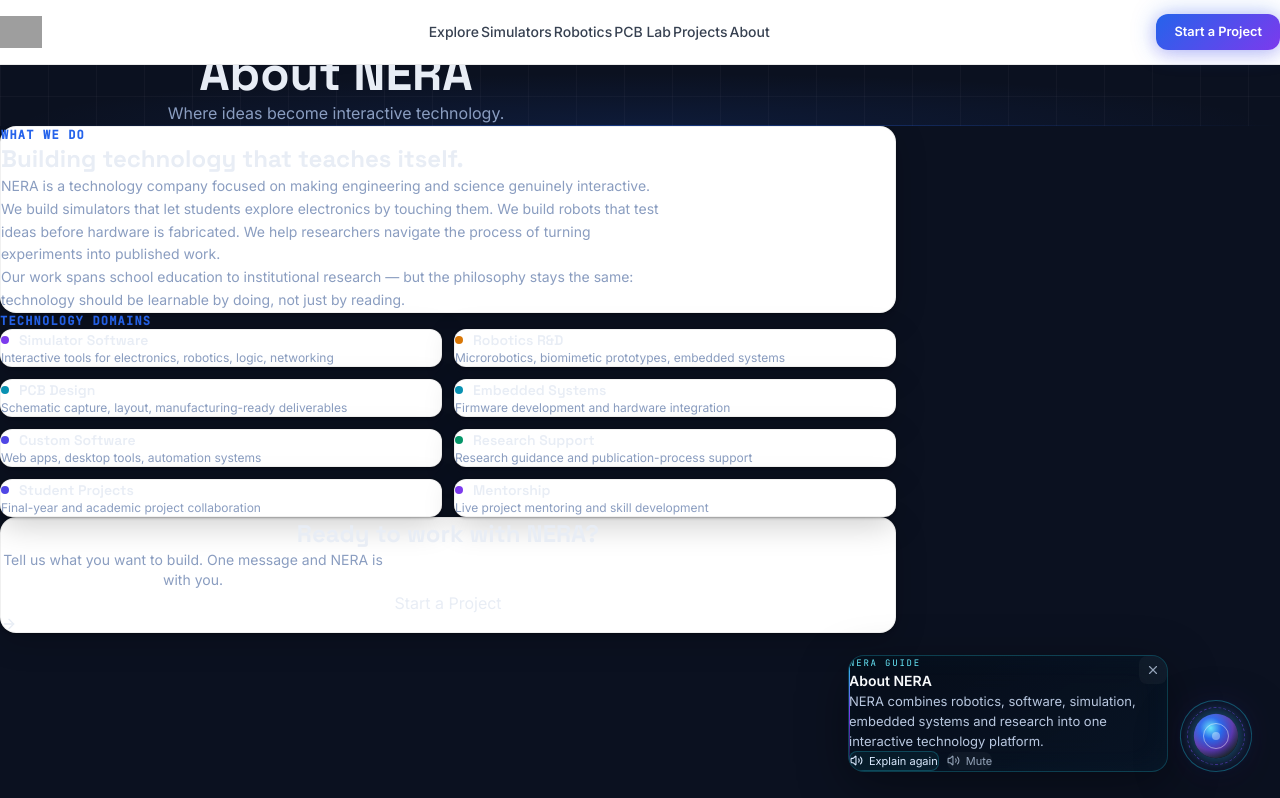
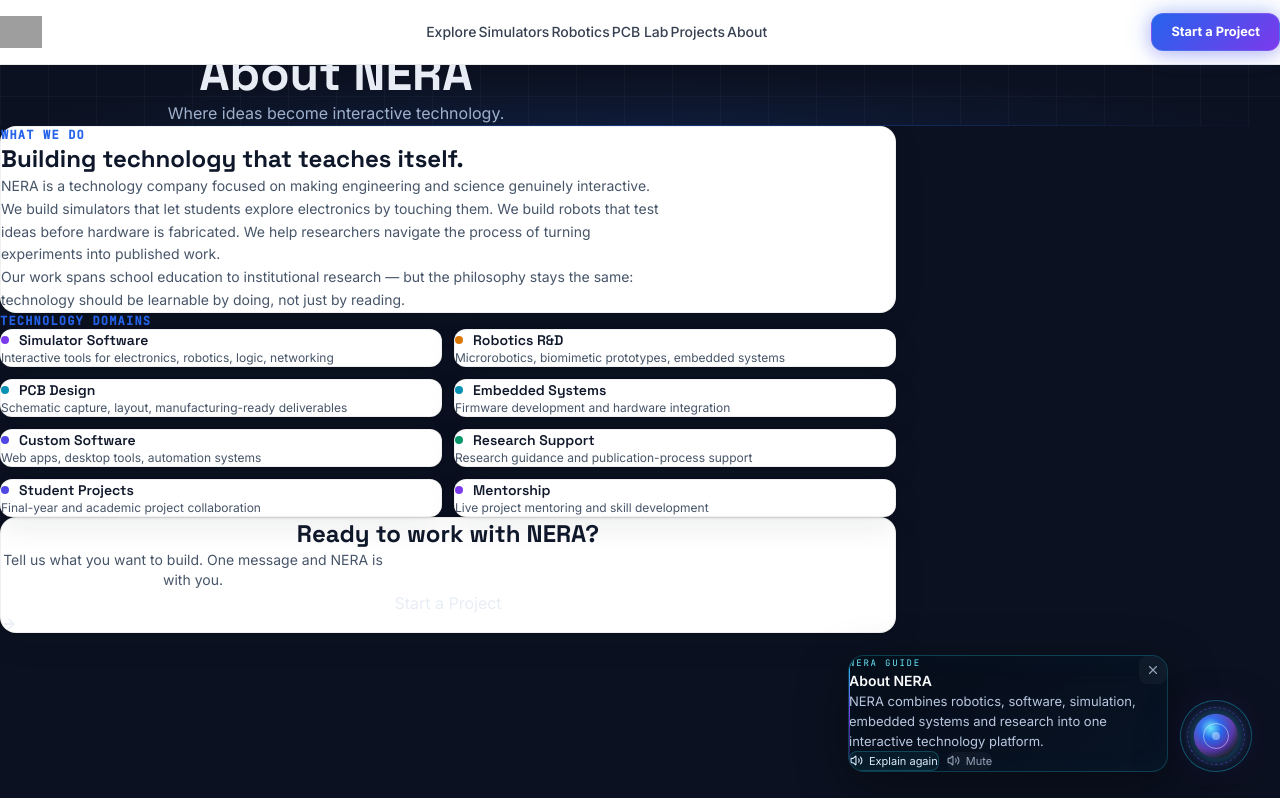
Before and after one commit to Bhakti-e/NERA, a Next.js app: page /about in a window 1280 px wide. Shown: the top 798 px of the page. Built offline with nearby package versions, Linux system fonts and the light colour scheme; grey boxes are pictures that could not be loaded.

Commit message:
Fix light-surface text contrast across NERA UI

```diff
--- a/app/globals.css
+++ b/app/globals.css
@@ -1,348 +1,38 @@
 @import "tailwindcss";
 
-/* ═══════════════════════════════════════════════════════
-   NERA DESIGN SYSTEM — Dark Futuristic Engineering Lab
-   Navbar: always white (logo has white bg)
-   Body: deep navy / near-black
-   Accents: blue, purple, cyan, amber
-═══════════════════════════════════════════════════════ */
 :root {
-  /* ── Core surfaces ── */
-  --bg:          #070b14;   /* deepest background */
-  --bg-2:        #0b1120;   /* section surfaces */
-  --bg-3:        #0f1729;   /* elevated panels */
-  --bg-4:        #141f35;   /* cards */
-  --bg-5:        #1a2845;   /* hover state */
-  --bg-glass:    rgba(11,17,32,0.8);
+  --bg:#070b14;--bg-2:#0b1120;--bg-3:#0f1729;--bg-4:#141f35;--bg-5:#1a2845;--bg-glass:rgba(11,17,32,.8);
+  --blue:#2563eb;--blue-lt:#3b82f6;--purple:#7c3aed;--purple-lt:#9d63f5;--cyan:#06b6d4;--cyan-lt:#22d3ee;--amber:#d97706;--green:#10b981;--rose:#f43f5e;
+  --cta:linear-gradient(135deg,#2563eb 0%,#7c3aed 100%);--cta-hover:linear-gradient(135deg,#1d4ed8 0%,#6d28d9 100%);--cta-glow:0 0 24px rgba(37,99,235,.35),0 4px 16px rgba(124,58,237,.2);
+  --tx:#e8edf5;--tx-2:#9fb0cc;--tx-3:#627493;--tx-inv:#0d1117;
+  --light-tx:#0f172a;--light-tx-2:#475569;--light-tx-3:#64748b;
+  --border:rgba(255,255,255,.07);--border-blue:rgba(37,99,235,.3);--glow-blue:0 0 32px rgba(37,99,235,.2);--glow-cyan:0 0 32px rgba(6,182,212,.2);--glow-purple:0 0 32px rgba(124,58,237,.2);
+  --f-display:"Space Grotesk",system-ui,sans-serif;--f-body:"Inter",system-ui,sans-serif;--f-mono:"JetBrains Mono",monospace;
+  --r-sm:8px;--r-md:12px;--r-lg:18px;--r-xl:24px;
+  --sh-card:0 1px 3px rgba(0,0,0,.12),0 10px 32px rgba(15,23,42,.08);--sh-raised:0 8px 28px rgba(0,0,0,.18),0 22px 60px rgba(0,0,0,.14);
 
-  /* ── Brand accents ── */
-  --blue:        #2563eb;
-  --blue-lt:     #3b82f6;
-  --purple:      #7c3aed;
-  --purple-lt:   #9d63f5;
-  --cyan:        #06b6d4;
-  --cyan-lt:     #22d3ee;
-  --amber:       #d97706;
-  --green:       #10b981;
-  --rose:        #f43f5e;
-
-  /* ── Gradient CTAs ── */
-  --cta:         linear-gradient(135deg, #2563eb 0%, #7c3aed 100%);
-  --cta-hover:   linear-gradient(135deg, #1d4ed8 0%, #6d28d9 100%);
-  --cta-glow:    0 0 24px rgba(37,99,235,0.35), 0 4px 16px rgba(124,58,237,0.2);
-
-  /* ── Text ── */
-  --tx:          #e8edf5;   /* primary on dark */
-  --tx-2:        #8a9dc0;   /* secondary */
-  --tx-3:        #4a5e7a;   /* muted */
-  --tx-inv:      #0d1117;   /* on light (navbar) */
-
-  /* ── Borders / glows ── */
-  --border:      rgba(255,255,255,0.07);
-  --border-blue: rgba(37,99,235,0.3);
-  --glow-blue:   0 0 32px rgba(37,99,235,0.2);
-  --glow-cyan:   0 0 32px rgba(6,182,212,0.2);
-  --glow-purple: 0 0 32px rgba(124,58,237,0.2);
-
-  /* ── Fonts ── */
-  --f-display: "Space Grotesk", system-ui, sans-serif;
-  --f-body:    "Inter", system-ui, sans-serif;
-  --f-mono:    "JetBrains Mono", monospace;
-
-  /* ── Radius ── */
-  --r-sm:  8px;
-  --r-md:  12px;
-  --r-lg:  18px;
-  --r-xl:  24px;
-
-  /* ── Shadows ── */
-  --sh-card:   0 1px 3px rgba(0,0,0,0.3), 0 8px 32px rgba(0,0,0,0.2);
-  --sh-raised: 0 4px 16px rgba(0,0,0,0.4), 0 16px 48px rgba(0,0,0,0.3);
-
-  /* ══ Backward-compat aliases — old files still work ══ */
-  --font-display: var(--f-display);
-  --font-body:    var(--f-body);
-  --font-mono:    var(--f-mono);
-
-  --s-page:      var(--bg);
-  --s-card:      var(--bg-4);
-  --s-tint:      var(--bg-2);
-  --s-navy:      var(--bg-2);
-  --s-navy-alt:  var(--bg-3);
-  --s-deep:      var(--bg);
-
-  --c-blue:      var(--blue);
-  --c-blue-dk:   #1d4ed8;
-  --c-purple:    var(--purple);
-  --c-purple-dk: #6d28d9;
-  --c-indigo:    #4f46e5;
-  --c-cyan:      var(--cyan);
-  --c-cyan-br:   var(--cyan-lt);
-  --c-amber:     var(--amber);
-  --c-green:     var(--green);
-  --c-rose:      var(--rose);
-
-  --t-primary:     var(--tx);
-  --t-secondary:   var(--tx-2);
-  --t-muted:       var(--tx-3);
-  --t-dark:        var(--tx);
-  --t-dark-muted:  var(--tx-2);
-
-  --nera-surface-page:      var(--bg);
-  --nera-surface-card:      var(--bg-4);
-  --nera-surface-tint:      var(--bg-2);
-  --nera-surface-mid:       var(--bg-2);
-  --nera-surface-mid-alt:   var(--bg-3);
-  --nera-surface-navy:      var(--bg-2);
-  --nera-surface-deep:      var(--bg);
-
-  --nera-accent-primary:    var(--blue);
-  --nera-accent-cyan:       var(--cyan);
-  --nera-accent-cyan-bright:var(--cyan-lt);
-  --nera-accent-violet:     var(--purple);
-  --nera-accent-green:      var(--green);
-  --nera-accent-amber:      var(--amber);
-  --nera-accent-rose:       var(--rose);
-
-  --nera-text-primary:      var(--tx);
-  --nera-text-secondary:    var(--tx-2);
-  --nera-text-muted:        var(--tx-3);
-  --nera-text-on-dark:      var(--tx);
-  --nera-text-on-dark-muted:var(--tx-2);
-  --nera-indigo: #4f46e5;
-  --nera-blue:   var(--blue);
-
-  --shadow-card:   var(--sh-card);
-  --shadow-lifted: var(--sh-raised);
-  --shadow-indigo: var(--cta-glow);
-  --sh-blue:       var(--cta-glow);
-
-  --g-cta:       var(--cta);
-  --g-cta-hover: var(--cta-hover);
+  --font-display:var(--f-display);--font-body:var(--f-body);--font-mono:var(--f-mono);
+  --s-page:var(--bg);--s-card:var(--bg-4);--s-tint:var(--bg-2);--s-navy:var(--bg-2);--s-navy-alt:var(--bg-3);--s-deep:var(--bg);
+  --c-blue:var(--blue);--c-blue-dk:#1d4ed8;--c-purple:var(--purple);--c-purple-dk:#6d28d9;--c-indigo:#4f46e5;--c-cyan:var(--cyan);--c-cyan-br:var(--cyan-lt);--c-amber:var(--amber);--c-green:var(--green);--c-rose:var(--rose);
+  --t-primary:var(--tx);--t-secondary:var(--tx-2);--t-muted:var(--tx-3);--t-dark:var(--light-tx);--t-dark-muted:var(--light-tx-2);
+  --nera-surface-page:var(--bg);--nera-surface-card:var(--bg-4);--nera-surface-tint:var(--bg-2);--nera-surface-mid:var(--bg-2);--nera-surface-mid-alt:var(--bg-3);--nera-surface-navy:var(--bg-2);--nera-surface-deep:var(--bg);
+  --nera-accent-primary:var(--blue);--nera-accent-cyan:var(--cyan);--nera-accent-cyan-bright:var(--cyan-lt);--nera-accent-violet:var(--purple);--nera-accent-green:var(--green);--nera-accent-amber:var(--amber);--nera-accent-rose:var(--rose);
+  --nera-text-primary:var(--light-tx);--nera-text-secondary:var(--light-tx-2);--nera-text-muted:var(--light-tx-3);--nera-text-on-dark:var(--tx);--nera-text-on-dark-muted:var(--tx-2);--nera-indigo:#4f46e5;--nera-blue:var(--blue);
+  --shadow-card:var(--sh-card);--shadow-lifted:var(--sh-raised);--shadow-indigo:var(--cta-glow);--sh-blue:var(--cta-glow);--g-cta:var(--cta);--g-cta-hover:var(--cta-hover);
 }
 
-/* ── Reset ── */
-*, *::before, *::after { box-sizing: border-box; padding: 0; margin: 0; }
-html { scroll-behavior: smooth; }
-body {
-  background: var(--bg);
-  color: var(--tx);
-  font-family: var(--f-body);
-  font-size: 16px;
-  line-height: 1.65;
-  -webkit-font-smoothing: antialiased;
-  overflow-x: hidden;
-}
+*,*::before,*::after{box-sizing:border-box;padding:0;margin:0}html{scroll-behavior:smooth}body{background:var(--bg);color:var(--tx);font-family:var(--f-body);font-size:16px;line-height:1.65;-webkit-font-smoothing:antialiased;overflow-x:hidden}
+::-webkit-scrollbar{width:6px}::-webkit-scrollbar-track{background:var(--bg)}::-webkit-scrollbar-thumb{background:linear-gradient(var(--cyan),var(--purple));border-radius:99px}::selection{background:rgba(37,99,235,.35);color:#fff}:focus-visible{outline:2px solid var(--cyan-lt);outline-offset:3px;border-radius:6px}
 
-/* ── Scrollbar ── */
-::-webkit-scrollbar       { width: 4px; }
-::-webkit-scrollbar-track { background: var(--bg); }
-::-webkit-scrollbar-thumb { background: rgba(37,99,235,0.4); border-radius: 2px; }
+.btn-primary{display:inline-flex;align-items:center;justify-content:center;gap:8px;min-height:46px;padding:0 28px;font-family:var(--f-body);font-size:.9rem;font-weight:700;color:#fff;background:var(--cta);border:1px solid rgba(255,255,255,.12);border-radius:12px;box-shadow:var(--cta-glow);cursor:pointer;text-decoration:none;transition:transform .18s ease,box-shadow .18s ease,filter .18s ease;white-space:nowrap;user-select:none;position:relative;overflow:hidden}.btn-primary:hover{transform:translateY(-2px);filter:brightness(1.08);box-shadow:0 0 42px rgba(37,99,235,.45),0 10px 32px rgba(124,58,237,.28)}.btn-primary:active{transform:translateY(0)}
+.btn-secondary,.btn-ghost{display:inline-flex;align-items:center;justify-content:center;gap:8px;min-height:46px;padding:0 28px;font-family:var(--f-body);font-size:.9rem;font-weight:700;color:var(--tx);background:rgba(255,255,255,.055);border:1px solid rgba(255,255,255,.14);border-radius:12px;cursor:pointer;text-decoration:none;transition:all .18s ease;white-space:nowrap}.btn-secondary:hover,.btn-ghost:hover{background:rgba(37,99,235,.14);border-color:rgba(96,165,250,.6);color:#fff;transform:translateY(-1px)}.btn-primary-sm,.btn-secondary-sm{min-height:38px;padding:0 19px;font-size:.8rem}
 
-/* ── Selection ── */
-::selection { background: rgba(37,99,235,0.3); color: #fff; }
+.bg-grid,.nera-grid-bg{background-image:linear-gradient(rgba(37,99,235,.08) 1px,transparent 1px),linear-gradient(90deg,rgba(37,99,235,.08) 1px,transparent 1px);background-size:48px 48px}.bg-grid-sm{background-image:linear-gradient(rgba(37,99,235,.05) 1px,transparent 1px),linear-gradient(90deg,rgba(37,99,235,.05) 1px,transparent 1px);background-size:24px 24px}.bg-grid-cyan,.nera-grid-bg-cyan{background-image:linear-gradient(rgba(6,182,212,.08) 1px,transparent 1px),linear-gradient(90deg,rgba(6,182,212,.08) 1px,transparent 1px);background-size:32px 32px}.nera-grid-bg-navy,.bg-grid-navy{background-image:linear-gradient(rgba(255,255,255,.03) 1px,transparent 1px),linear-gradient(90deg,rgba(255,255,255,.03) 1px,transparent 1px);background-size:48px 48px}.nera-grid-bg-light,.bg-grid-light{background-image:linear-gradient(rgba(37,99,235,.055) 1px,transparent 1px),linear-gradient(90deg,rgba(37,99,235,.055) 1px,transparent 1px);background-size:48px 48px}
 
-/* ── Focus ── */
-:focus-visible { outline: 2px solid var(--blue); outline-offset: 3px; border-radius: 4px; }
+@keyframes signal{0%{stroke-dashoffset:300;opacity:0}8%{opacity:.85}92%{opacity:.85}100%{stroke-dashoffset:0;opacity:0}}.sig{stroke-dasharray:300;stroke-dashoffset:300;animation:signal 2.8s ease-in-out infinite}.sig-d1{animation-delay:.6s}.sig-d2{animation-delay:1.2s}.sig-d3{animation-delay:1.8s}.signal-path{stroke-dasharray:200;stroke-dashoffset:200;animation:signal 2.6s ease-in-out infinite}.signal-path-delay-1{animation-delay:.5s}.signal-path-delay-2{animation-delay:1s}
+@keyframes float-y{0%,100%{transform:translateY(0)}50%{transform:translateY(-10px)}}.float,.nera-probe-float{animation:float-y 5s ease-in-out infinite}@keyframes spin-slow{from{transform:rotate(0)}to{transform:rotate(360deg)}}@keyframes glow-breathe{0%,100%{opacity:.45;filter:brightness(1)}50%{opacity:1;filter:brightness(1.35)}}.glow-breathe{animation:glow-breathe 2.5s ease-in-out infinite}@keyframes pulse-ring{0%{transform:scale(.9);opacity:.8}100%{transform:scale(1.45);opacity:0}}.pulse-ring{animation:pulse-ring 2s ease-out infinite}
 
-/* ══════════════════════════════════════════════════════
-   BUTTON SYSTEM — always visible, always clickable
-══════════════════════════════════════════════════════ */
+.nera-wrap{width:min(100% - 40px,1320px);margin-inline:auto}.text-gradient{background:linear-gradient(100deg,#60a5fa 0%,#22d3ee 45%,#a78bfa 100%);-webkit-background-clip:text;background-clip:text;color:transparent}.glass-panel{background:linear-gradient(145deg,rgba(15,23,42,.88),rgba(10,17,32,.72));border:1px solid rgba(148,163,184,.12);box-shadow:0 18px 60px rgba(0,0,0,.28);backdrop-filter:blur(14px)}.light-card{background:#fff;color:var(--light-tx);border:1px solid #e2e8f0;box-shadow:var(--sh-card)}
 
-.btn-primary {
-  display: inline-flex;
-  align-items: center;
-  justify-content: center;
-  gap: 8px;
-  min-height: 46px;
-  padding: 0 28px;
-  font-family: var(--f-body);
-  font-size: 0.9rem;
-  font-weight: 600;
-  color: #fff;
-  background: var(--cta);
-  border: none;
-  border-radius: var(--r-md);
-  box-shadow: var(--cta-glow);
-  cursor: pointer;
-  text-decoration: none;
-  transition: all 0.18s ease;
-  white-space: nowrap;
-  user-select: none;
-  position: relative;
-  overflow: hidden;
-}
-.btn-primary::after {
-  content: "";
-  position: absolute;
-  inset: 0;
-  background: rgba(255,255,255,0);
-  transition: background 0.15s;
-}
-.btn-primary:hover {
-  background: var(--cta-hover);
-  transform: translateY(-2px);
-  box-shadow: 0 0 40px rgba(37,99,235,0.45), 0 8px 32px rgba(124,58,237,0.3);
-}
-.btn-primary:hover::after { background: rgba(255,255,255,0.06); }
-.btn-primary:active { transform: translateY(0); }
-
-.btn-secondary {
-  display: inline-flex;
-  align-items: center;
-  justify-content: center;
-  gap: 8px;
-  min-height: 46px;
-  padding: 0 28px;
-  font-family: var(--f-body);
-  font-size: 0.9rem;
-  font-weight: 600;
-  color: var(--tx);
-  background: rgba(255,255,255,0.05);
-  border: 1.5px solid rgba(255,255,255,0.15);
-  border-radius: var(--r-md);
-  cursor: pointer;
-  text-decoration: none;
-  transition: all 0.18s ease;
-  white-space: nowrap;
-}
-.btn-secondary:hover {
-  background: rgba(37,99,235,0.12);
-  border-color: var(--blue);
-  color: #fff;
-  transform: translateY(-1px);
-}
-
-/* Ghost alias */
-.btn-ghost { display: inline-flex; align-items: center; justify-content: center; gap: 8px;
-  min-height: 46px; padding: 0 28px; font-family: var(--f-body); font-size: 0.9rem;
-  font-weight: 600; color: var(--tx); background: rgba(255,255,255,0.04);
-  border: 1.5px solid rgba(255,255,255,0.12); border-radius: var(--r-md);
-  cursor: pointer; text-decoration: none; transition: all 0.18s ease; white-space: nowrap; }
-.btn-ghost:hover { background: rgba(37,99,235,0.1); border-color: var(--blue-lt); color: #fff; transform: translateY(-1px); }
-
-/* Small modifiers */
-.btn-primary-sm   { min-height: 36px; padding: 0 18px; font-size: 0.8rem; }
-.btn-secondary-sm { min-height: 36px; padding: 0 18px; font-size: 0.8rem; }
-
-/* ══════════════════════════════════════════════════════
-   GRID / CIRCUIT BACKGROUNDS
-══════════════════════════════════════════════════════ */
-.bg-grid {
-  background-image:
-    linear-gradient(rgba(37,99,235,0.08) 1px, transparent 1px),
-    linear-gradient(90deg, rgba(37,99,235,0.08) 1px, transparent 1px);
-  background-size: 48px 48px;
-}
-.bg-grid-sm {
-  background-image:
-    linear-gradient(rgba(37,99,235,0.05) 1px, transparent 1px),
-    linear-gradient(90deg, rgba(37,99,235,0.05) 1px, transparent 1px);
-  background-size: 24px 24px;
-}
-.bg-grid-cyan {
-  background-image:
-    linear-gradient(rgba(6,182,212,0.08) 1px, transparent 1px),
-    linear-gradient(90deg, rgba(6,182,212,0.08) 1px, transparent 1px);
-  background-size: 32px 32px;
-}
-
-/* Old class aliases */
-.nera-grid-bg       { background-image: linear-gradient(rgba(37,99,235,0.06) 1px, transparent 1px), linear-gradient(90deg, rgba(37,99,235,0.06) 1px, transparent 1px); background-size: 48px 48px; }
-.nera-grid-bg-navy  { background-image: linear-gradient(rgba(255,255,255,0.03) 1px, transparent 1px), linear-gradient(90deg, rgba(255,255,255,0.03) 1px, transparent 1px); background-size: 48px 48px; }
-.nera-grid-bg-cyan  { background-image: linear-gradient(rgba(6,182,212,0.07) 1px, transparent 1px), linear-gradient(90deg, rgba(6,182,212,0.07) 1px, transparent 1px); background-size: 32px 32px; }
-.nera-grid-bg-light { background-image: linear-gradient(rgba(37,99,235,0.06) 1px, transparent 1px), linear-gradient(90deg, rgba(37,99,235,0.06) 1px, transparent 1px); background-size: 48px 48px; }
-.bg-grid-light      { background-image: linear-gradient(rgba(37,99,235,0.06) 1px, transparent 1px), linear-gradient(90deg, rgba(37,99,235,0.06) 1px, transparent 1px); background-size: 48px 48px; }
-.bg-grid-navy       { background-image: linear-gradient(rgba(255,255,255,0.03) 1px, transparent 1px), linear-gradient(90deg, rgba(255,255,255,0.03) 1px, transparent 1px); background-size: 48px 48px; }
-
-/* ══════════════════════════════════════════════════════
-   ANIMATIONS
-══════════════════════════════════════════════════════ */
-@keyframes signal {
-  0%   { stroke-dashoffset: 300; opacity: 0; }
-  8%   { opacity: 0.85; }
-  92%  { opacity: 0.85; }
-  100% { stroke-dashoffset: 0; opacity: 0; }
-}
-.sig { stroke-dasharray: 300; stroke-dashoffset: 300; animation: signal 2.8s ease-in-out infinite; }
-.sig-d1 { animation-delay: 0.6s; }
-.sig-d2 { animation-delay: 1.2s; }
-.sig-d3 { animation-delay: 1.8s; }
-.signal-path          { stroke-dasharray: 200; stroke-dashoffset: 200; animation: signal 2.6s ease-in-out infinite; }
-.signal-path-delay-1  { animation-delay: 0.5s; }
-.signal-path-delay-2  { animation-delay: 1.0s; }
-
-@keyframes float-y { 0%,100% { transform: translateY(0); } 50% { transform: translateY(-10px); } }
-.float { animation: float-y 5s ease-in-out infinite; }
-.nera-probe-float { animation: float-y 4s ease-in-out infinite; }
-
-@keyframes spin-slow { from { transform: rotate(0deg); } to { transform: rotate(360deg); } }
-.spin-slow { animation: spin-slow 20s linear infinite; }
-
-@keyframes pulse-ring {
-  0%   { transform: scale(1);    opacity: 0.5; }
-  70%  { transform: scale(1.35); opacity: 0; }
-  100% { transform: scale(1.35); opacity: 0; }
-}
-.pulse-ring { animation: pulse-ring 2.4s ease-out infinite; }
-
-@keyframes glow-breathe {
-  0%,100% { opacity: 0.4; }
-  50%      { opacity: 1; }
-}
-.glow-breathe { animation: glow-breathe 2.5s ease-in-out infinite; }
-
-@keyframes scan-line {
-  0%   { transform: translateY(-100%); opacity: 0; }
-  20%  { opacity: 0.6; }
-  80%  { opacity: 0.6; }
-  100% { transform: translateY(100vh); opacity: 0; }
-}
-
-/* ── Reduce motion ── */
-@media (prefers-reduced-motion: reduce) {
-  *, *::before, *::after { animation: none !important; transition-duration: 0.01ms !important; }
-}
-
-/* ══════════════════════════════════════════════════════
-   UTILITY HELPERS
-══════════════════════════════════════════════════════ */
-.page-top    { padding-top: 64px; }
-.nera-wrap   { width: 100%; max-width: 1320px; margin-left: auto; margin-right: auto; padding-left: 20px; padding-right: 20px; }
-@media (min-width: 640px) { .nera-wrap { padding-left: 32px; padding-right: 32px; } }
-.nera-container { width: 100%; max-width: 1320px; margin-left: auto; margin-right: auto; padding-left: 20px; padding-right: 20px; }
-@media (min-width: 640px) { .nera-container { padding-left: 32px; padding-right: 32px; } }
-
-/* Card base for dark premium style */
-.nera-card {
-  background: var(--bg-4);
-  border: 1px solid var(--border);
-  border-radius: var(--r-lg);
-  box-shadow: var(--sh-card);
-  transition: border-color 0.2s, box-shadow 0.2s, transform 0.2s;
-}
-.nera-card:hover {
-  border-color: rgba(37,99,235,0.3);
-  box-shadow: var(--sh-raised), 0 0 32px rgba(37,99,235,0.08);
-  transform: translateY(-2px);
-}
-
-/* Gradient text helper */
-.text-gradient {
-  background: linear-gradient(135deg, var(--blue-lt), var(--purple-lt));
-  -webkit-background-clip: text;
-  -webkit-text-fill-color: transparent;
-  background-clip: text;
-}
-.text-gradient-cyan {
-  background: linear-gradient(135deg, var(--cyan-lt), var(--blue-lt));
-  -webkit-background-clip: text;
-  -webkit-text-fill-color: transparent;
-  background-clip: text;
-}
-
-/* Section separator lines */
-.sep-line {
-  height: 1px;
-  background: linear-gradient(90deg, transparent, rgba(37,99,235,0.4), rgba(124,58,237,0.3), transparent);
-}
+@media (max-width:767px){.nera-wrap{width:min(100% - 28px,1320px)}.btn-primary,.btn-secondary,.btn-ghost{min-height:44px;padding:0 20px}}
+@media (prefers-reduced-motion:reduce){*,*::before,*::after{scroll-behavior:auto!important;animation-duration:.001ms!important;animation-iteration-count:1!important;transition-duration:.001ms!important}}
```
